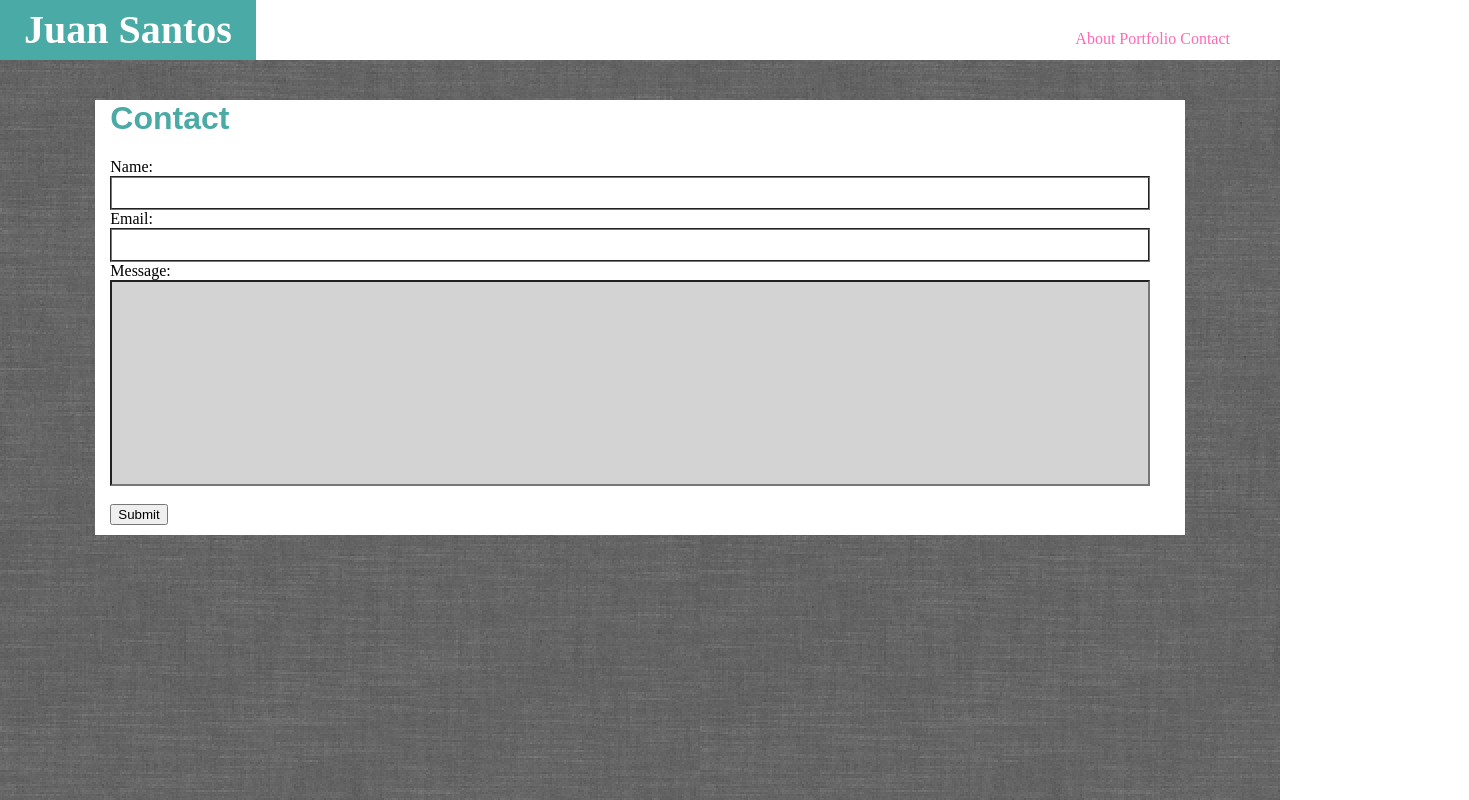
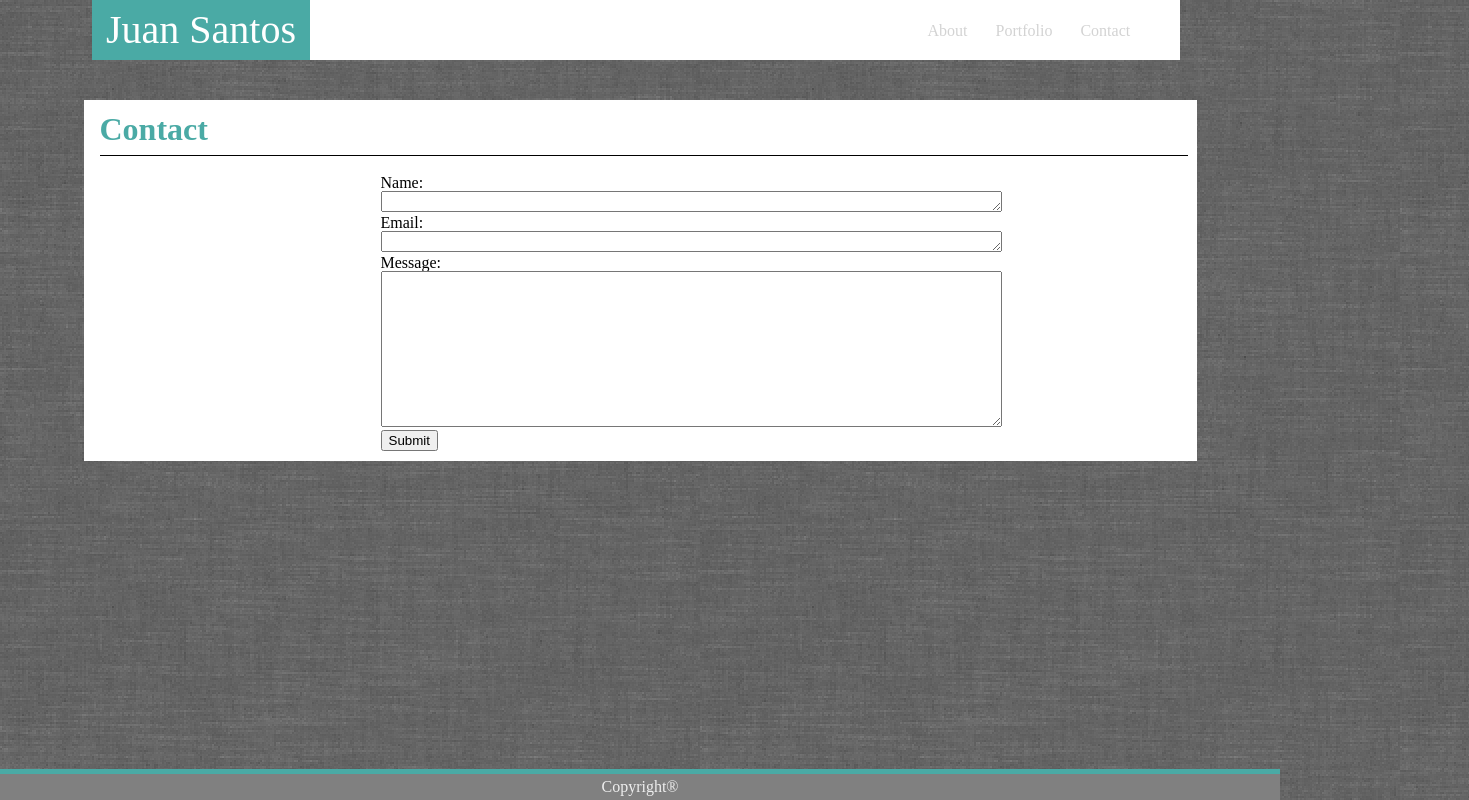
Before and after one commit to jsantos09/Basic-Portfolio, a plain HTML site: page contact.html in a window 1280 px wide. Shown: the whole page, 1469 px wide, since content can reach past the window. Drawn offline with Linux system fonts and the light colour scheme.

Commit message:
final website

```diff
--- a/assets/css/style.css
+++ b/assets/css/style.css
@@ -1,13 +1,15 @@
 body {
-    background-image: url("../images/grey.png")
+    background-image: url(../images/grey.png)
 }
+/* Includes name and lins*/
 header {
     position: fixed;
     top: 0;
-    left: 0;
+    right: 7.8%;
     background-color: #ffffff;
-    width: 100%;
+    width: 85%;
 }
+
 #name {
     float: left;
     line-height: 1.5em;
@@ -19,31 +21,40 @@ header {
     width: 20%;
     text-align: center;
 }
+/*Float links to the right*/
 #links-right {
     float: right;
     margin-right: 50px;
-    margin-top: 30px;
+    margin-top: 15px;
+    word-spacing: 1.5em;
+    line-height: 2em;
+}
 
+a.extra:link {
+    text-decoration: none;
+    color: lightgray;
 }
-a:link {
+a.extra:visited {
     text-decoration: none;
+    color: lightgray;
+}
+a.extra:hover {
+    text-decoration: underline;
+    font-size: 1.5em;
+    background-color: #000;
     color: hotpink;
 }
-a:visited {
-    text-decoration: none;
-    color: hotpink;
-}
-a:hover {text-decoration: underline;}
-a:active {text-decoration: underline;}
+a.extra:active {text-decoration: underline;}
 
 p.right {
     float:right;
     width: 75%;
 }
 
-p {
+.justify {
     font-family: sans-serif;
     text-align: justify;
+    line-height: 150%;
     margin: 20px 20px 0px 5px;
 }
 
@@ -53,35 +64,89 @@ p {
     margin-top: 100px;
     width: 85%;
     background-color: #ffffff;
-    padding-left: 15px;
+    padding-left: 25px;
     padding-bottom: 10px;
 }
 
-img {
-    margin: 10px;
-    border-style: solid;
-    border-width: 2px;
+.content-inside {
+    margin-top: 2%;
 }
 
-.portfolio {
-    margin: 2em;
+h1 {
+    position: relative;
+    right: 9px;
+    top: 3px;
+    padding-top: 10px;
+    padding-bottom: 10px;
+    font-family: serif;
+    font-weight: 900;
+    font-size: 2em;
+    color: #4aaaa5;
+    border-bottom-style: solid;
+    border-bottom-width: 1px;
+    border-color: #000;
+
 }
 
-h1.h1 {
-    font-family: sans-serif;
-    font-size: 2em;
-    color: #4aaaa5;
+textarea:focus {
+    background: #eee;
 }
 
-.fill-box {
-    width: 96%;
-    border-style: groove;
-    line-height: em;
-    font-size: 1.5em;
+.center {
+    position: relative;
+    left: 25%;
 }
 
-#Message {
-    background-color: lightgray;
-    width: 96%;
-    height: 200px;
+ .container {
+    position: relative;
+    width: 200px;
 }
+
+.image {
+  opacity: 1;
+  display: block;
+  width: 100%;
+  height: auto;
+  transition: .5s ease;
+  backface-visibility: hidden;
+}
+
+.middle {
+  transition: .5s ease;
+  opacity: 0;
+  position: absolute;
+  top: 50%;
+  left: 50%;
+  transform: translate(-50%, -50%);
+  -ms-transform: translate(-50%, -50%);
+  text-align: center;
+}
+
+.container:hover .image {
+  opacity: 0.3;
+}
+
+.container:hover .middle {
+  opacity: 1;
+}
+
+.text {
+  background-color: #4aaaa5;
+  color: white;
+  font-size: 16px;
+  padding: 6px 6px;
+}
+
+.footer {
+    position: fixed;
+    bottom: 0;
+    left: 0;
+    width: 100%;
+    text-align: center;
+    line-height: 160%;
+    background-color: gray;
+    color: #eee;
+    border-top-style: solid;
+    border-top-width: 5px;
+    border-color: #4aaaa5
+ }
--- a/contact.html
+++ b/contact.html
@@ -2,7 +2,9 @@
 <html lang="en">
 
 <head>
-    <link rel="stylesheet" href="./assets/css/style.css"> <meta charset="UTF-8">
+    <link rel="stylesheet" href="./assets/css/reset.css">
+    <link rel="stylesheet" href="./assets/css/style.css">
+    <meta charset="UTF-8">
     <meta name="viewport" content="width=device-width, initial-scale=1.0">
     <meta http-equiv="X-UA-Compatible" content="ie=edge">
     <title>Contact</title>
@@ -11,32 +13,35 @@
             <strong>Juan Santos</strong>
         </div>
         <nav id="links-right">
-            <a href="index.html">About</a>
-            <a href="portfolio.html">Portfolio</a>
-            <a href="contact.html">Contact</a>
+            <a href="index.html" class="extra">About</a>
+            <a href="portfolio.html" class="extra">Portfolio</a>
+            <a href="contact.html" class="extra">Contact</a>
         </nav>
     </header>
+
 </head>
+
 
 <body>
     <div class="content">
         <h1 class="h1">Contact</h1>
-        <form action="">
+        <form action="Submit" class="center content-inside">
             Name:
             <br>
-            <input type="text" name="Name" value="" class="fill-box">
+            <textarea rows="1" cols="75"></textarea>
             <br> Email:
             <br>
-            <input type="text" name="Email" value="" class="fill-box">
+            <textarea rows="1" cols="75"></textarea>
             <br> Message:
             <br>
-            <input type: "text" name="Message" value="" id="Message">
-            <br>
-            <br>
-            <input type="submit" value="Submit" size="400px">
+            <textarea rows="10" cols="75"></textarea>
         </form>
+        <button class="center">Submit</button>
     </div>
 
+    <div class="footer">
+        <p>Copyright®</p>
+    </div>
 </body>
 
 </html>
```
Also changed, not shown: index.html (+32 -22 lines), portfolio.html (+32 -12 lines), assets/images/prof-pic-2.jpg (added).
